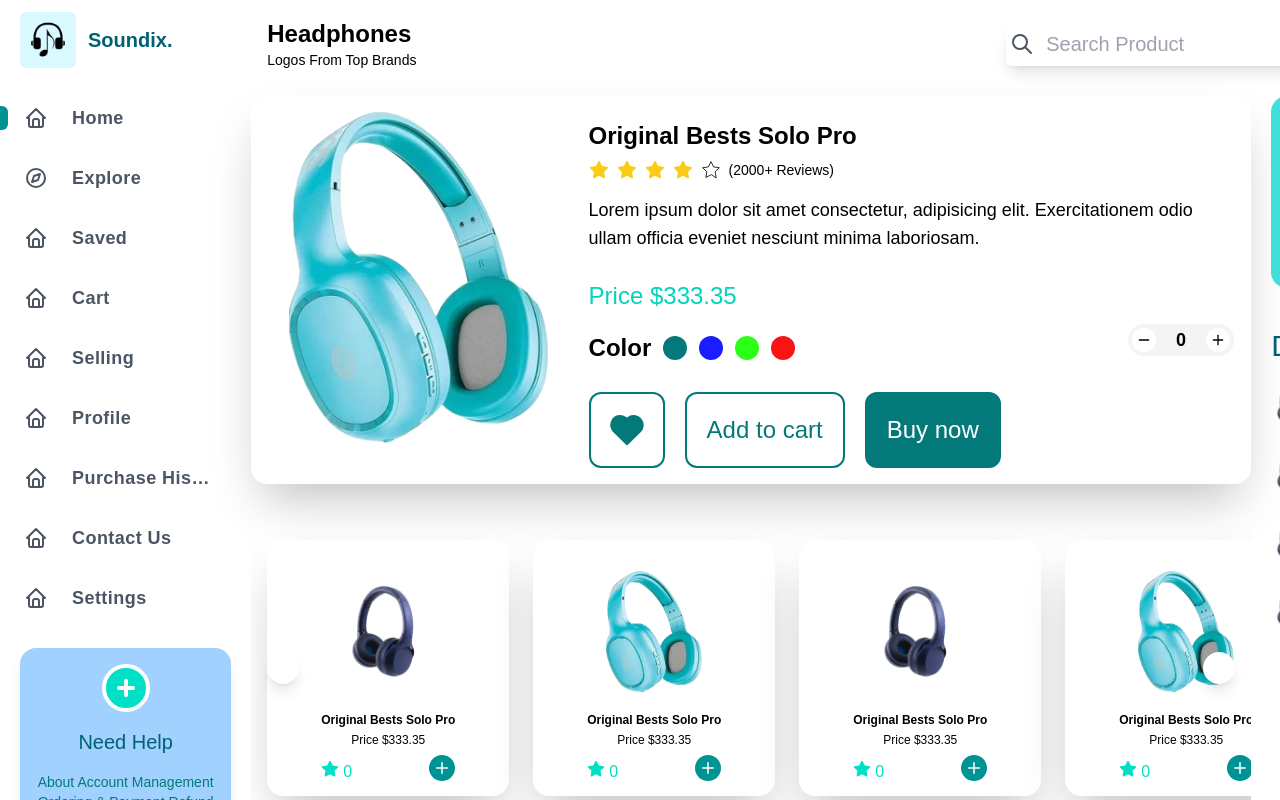
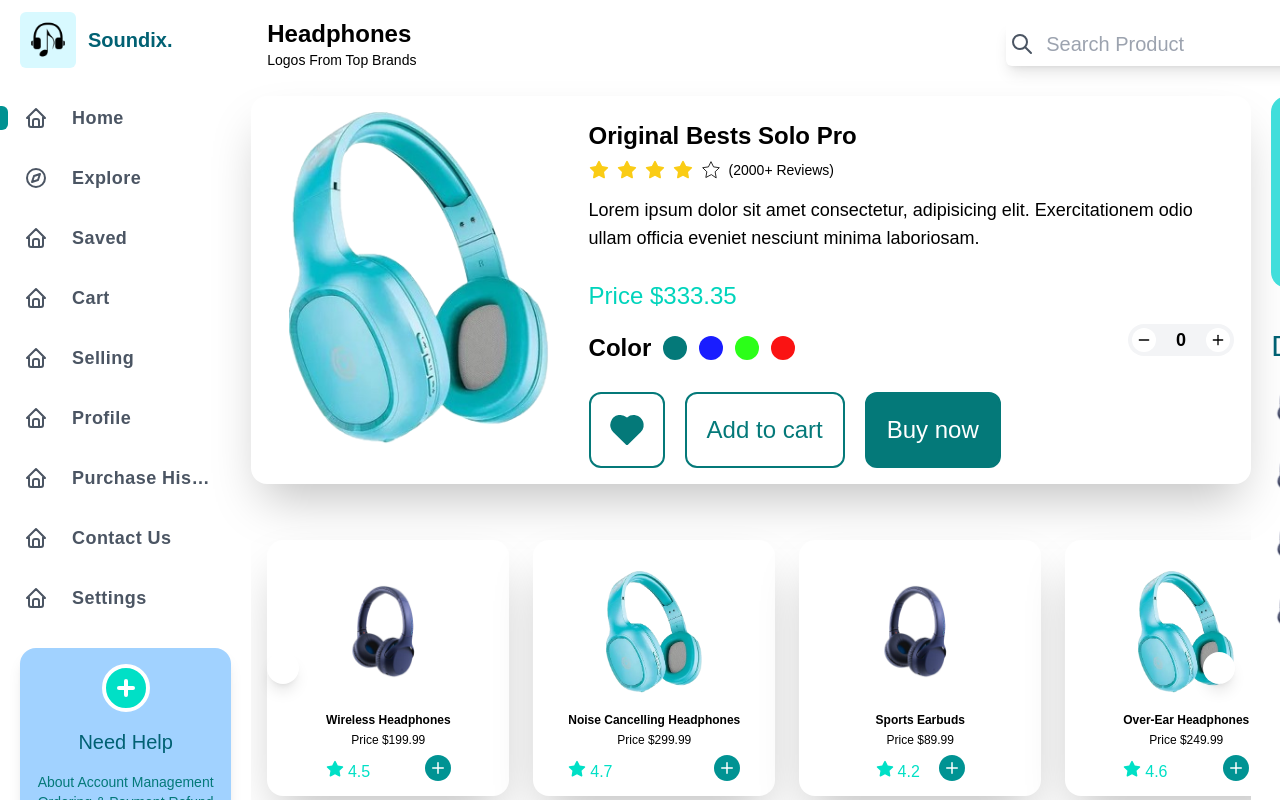
Before and after one commit to Majid-Arab/soundix-tailwind, a Next.js app: page / in a window 1280 px wide. Shown: the top 800 px of the page. Built offline with nearby package versions, Linux system fonts and the light colour scheme.

Commit message:
changed slides content

```diff
--- a/src/app/page.tsx
+++ b/src/app/page.tsx
@@ -4,6 +4,7 @@ import ProductDetail from "@/components/main/ProductDetail";
 import Carousel from "@/components/main/carousel";
 import { ProductProp } from "@/components/main/carousel";
 import headphone from "../../public/headphone.png";
+import Card from "@/components/main/card";
 
 const defaultProduct: ProductProp = {
   id: 1,
@@ -26,7 +27,7 @@ function Home() {
 
       <Carousel setSelectedProduct={setSelectedProduct} />
 
-      {/* <Card /> */}
+      <Card />
     </div>
   );
 }
--- a/src/components/main/carousel.tsx
+++ b/src/components/main/carousel.tsx
@@ -23,42 +23,42 @@ const slides: ProductProp[] = [
   {
     id: 1,
     src: Product2,
-    alt: "Product1 1",
-    title: "Original Bests Solo Pro",
+    alt: "Product 1",
+    title: "Wireless Headphones",
     description:
-      "Lorem ipsum dolor sit amet consectetur, adipisicing elit. Exercitationem odio ullam officia eveniet nesciunt minima laboriosam.",
-    price: 333.35,
-    rating: 0,
+      "Experience high-quality sound with our wireless headphones. Enjoy your music without the hassle of wires.",
+    price: 199.99,
+    rating: 4.5,
   },
   {
     id: 2,
     src: Product1,
-    alt: "Slide 1",
-    title: "Original Bests Solo Pro",
+    alt: "Product 2",
+    title: "Noise Cancelling Headphones",
     description:
-      "Lorem ipsum dolor sit amet consectetur, adipisicing elit. Exercitationem odio ullam officia eveniet nesciunt minima laboriosam.",
-    price: 333.35,
-    rating: 0,
+      "Block out the noise and immerse yourself in your music with our noise-cancelling headphones.",
+    price: 299.99,
+    rating: 4.7,
   },
   {
     id: 3,
     src: Product2,
-    alt: "Slide 1",
-    title: "Original Bests Solo Pro",
+    alt: "Product 3",
+    title: "Sports Earbuds",
     description:
-      "Lorem ipsum dolor sit amet consectetur, adipisicing elit. Exercitationem odio ullam officia eveniet nesciunt minima laboriosam.",
-    price: 333.35,
-    rating: 0,
+      "Perfect for your workout sessions. These sports earbuds are sweat-resistant and provide a secure fit.",
+    price: 89.99,
+    rating: 4.2,
   },
   {
     id: 4,
     src: Product1,
-    alt: "Slide 1",
-    title: "Original Bests Solo Pro",
+    alt: "Product 4",
+    title: "Over-Ear Headphones",
     description:
-      "Lorem ipsum dolor sit amet consectetur, adipisicing elit. Exercitationem odio ullam officia eveniet nesciunt minima laboriosam.",
-    price: 333.35,
-    rating: 0,
+      "Comfortable over-ear headphones with exceptional sound quality. Ideal for long listening sessions.",
+    price: 249.99,
+    rating: 4.6,
   },
 ];
 
```
